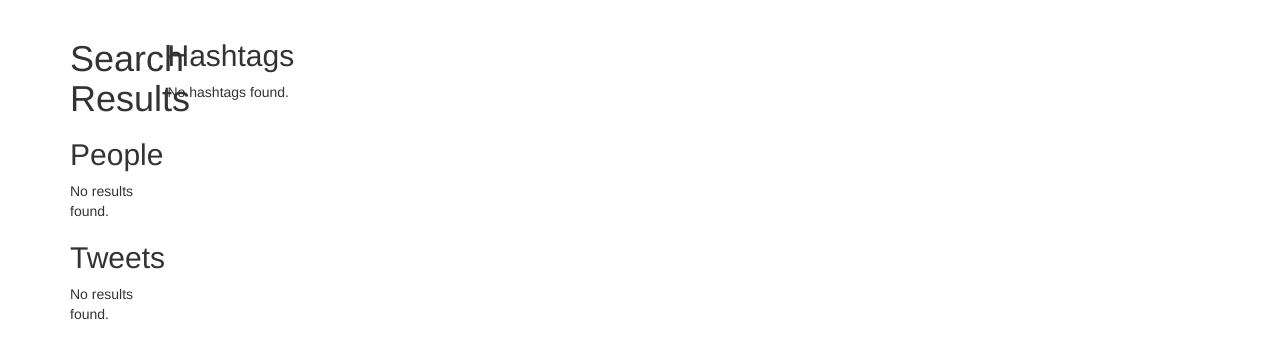
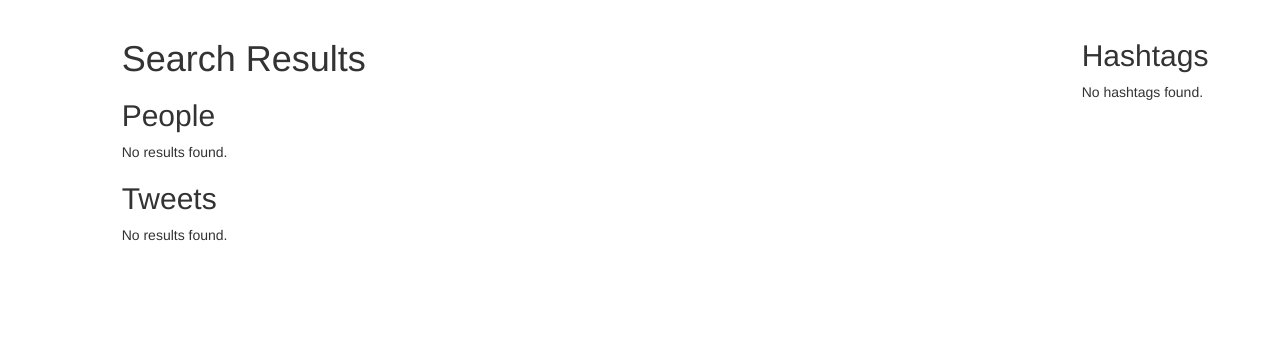
Before and after one commit to ashleyhsia0/tweegle, a Flask app: template templates/search_results.html in a window 1280 px wide. Shown: the part 51-410 px from the top of the page. Run offline with Flask 2, Linux system fonts and the light colour scheme; the template is opened without the code that fills it, so the values that code supplies are empty; some libraries are stand-ins or nearby versions.

Commit message:
Correct offset and change to full-width layout for content

```diff
--- a/templates/search_results.html
+++ b/templates/search_results.html
@@ -32,9 +32,9 @@
     </div><!-- /.container-fluid -->
   </nav>
 
-  <div class="container">
+  <div class="container-fluid">
     <div class="row">
-      <div class="col-xs-12 col-md-1 col-md-9"><!-- left column -->
+      <div class="col-xs-12 col-md-offset-1 col-md-9"><!-- left column -->
         <h1>Search Results</h2>
 
         <h2>People</h2>
```
